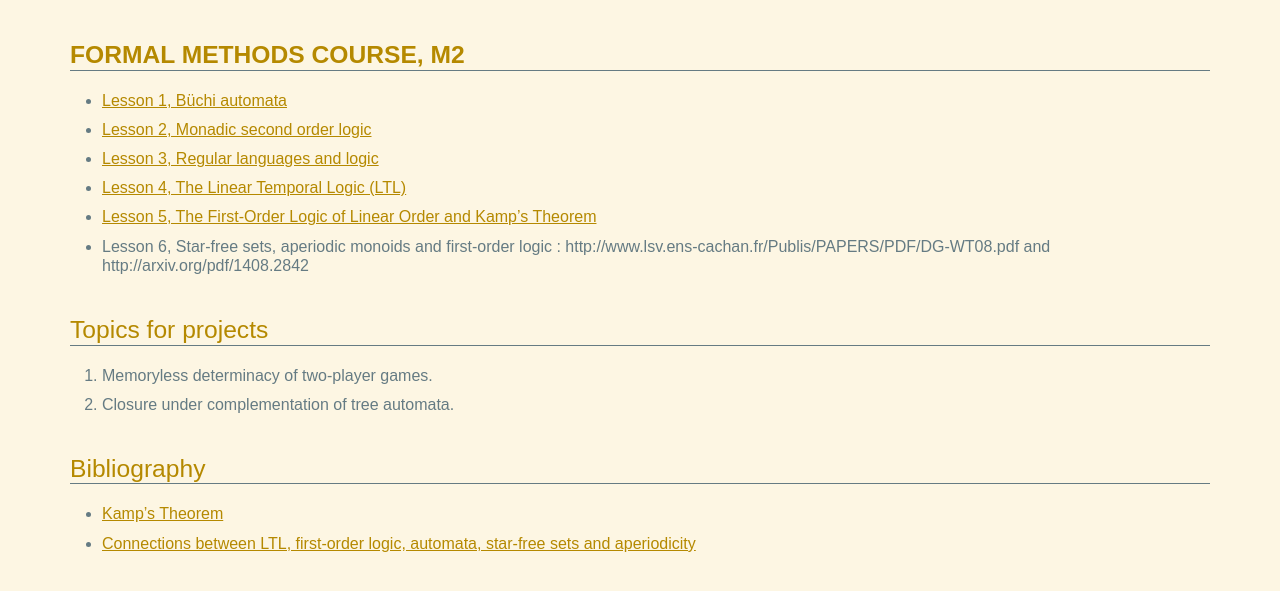
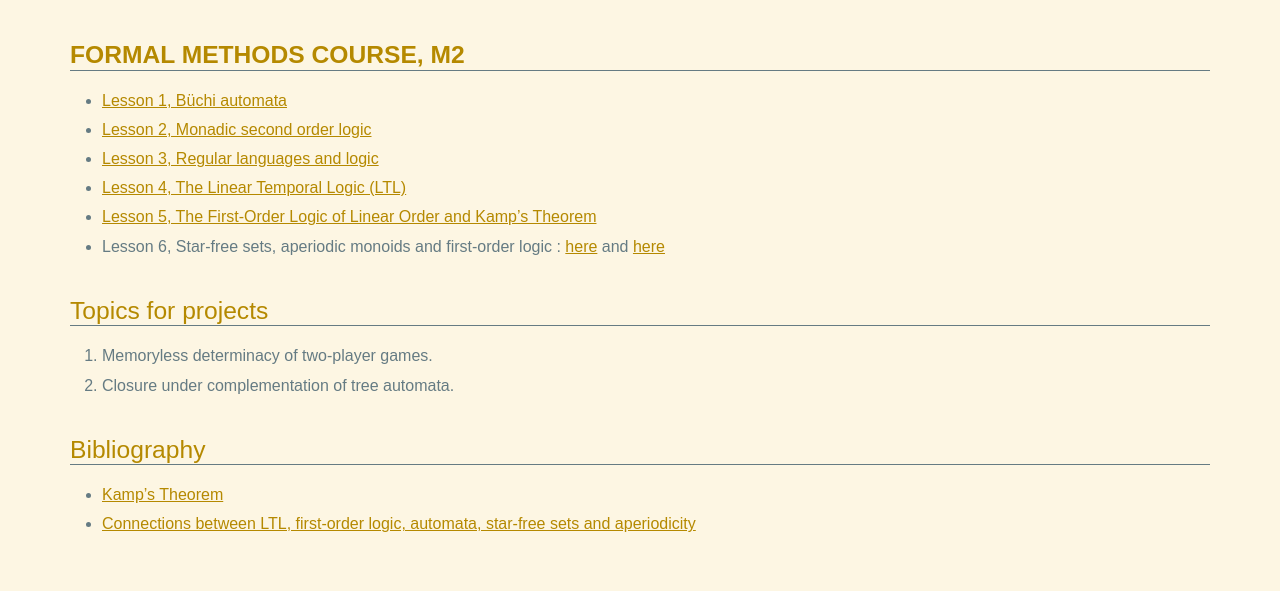
Before and after one commit to lacl-upec/m2mf, a Jekyll site: the page built from index.md, in a window 1280 px wide. Shown: the top 591 px of the page. Built offline with Jekyll 4.4.1, drawn with Linux system fonts in a browser that asks for light colours.

Commit message:
Update index.md

```diff
--- a/index.md
+++ b/index.md
@@ -10,7 +10,7 @@ Formal methods course, M2
 - [Lesson 3, Regular languages and logic](/m2mf/pdf/MSO%20into%20Buchi.pdf)
 - [Lesson 4, The Linear Temporal Logic (LTL)](m2mf/pdf/cours-ltl.pdf)
 - [Lesson 5, The First-Order Logic of Linear Order and Kamp's Theorem][kamp]
-- Lesson 6, Star-free sets, aperiodic monoids and first-order logic : http://www.lsv.ens-cachan.fr/Publis/PAPERS/PDF/DG-WT08.pdf and http://arxiv.org/pdf/1408.2842
+- Lesson 6, Star-free sets, aperiodic monoids and first-order logic : [here](http://www.lsv.ens-cachan.fr/Publis/PAPERS/PDF/DG-WT08.pdf) and [here](http://arxiv.org/pdf/1408.2842)
 
 
 Topics for projects
```
